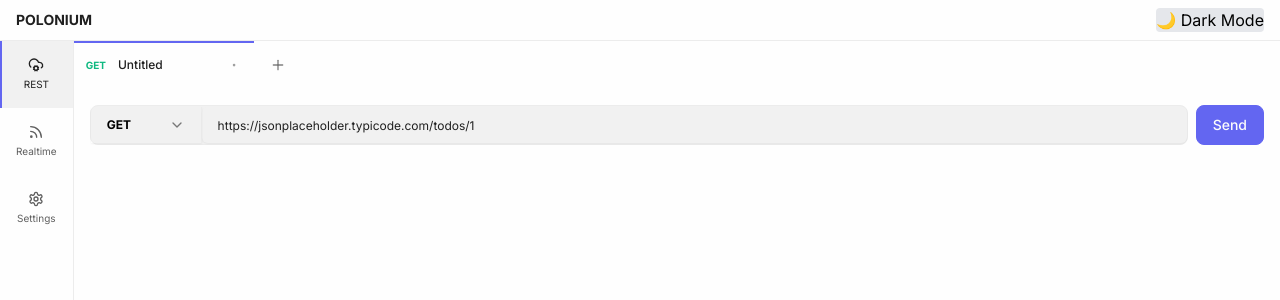
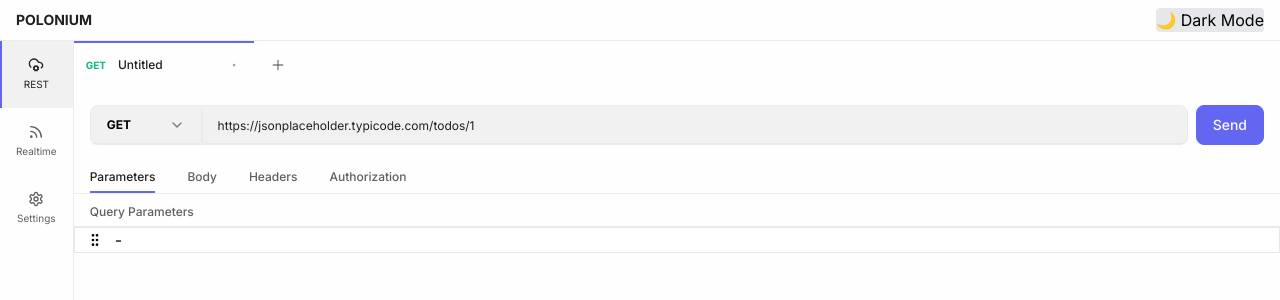
Before and after one commit to Reche13/polonium, a Next.js app: page / in a window 1280 px wide. Shown: the top 300 px of the page. Built offline with nearby package versions, Linux system fonts and the light colour scheme.

Commit message:
draggable table added

```diff
--- a/package.json
+++ b/package.json
@@ -9,6 +9,10 @@
     "lint": "next lint"
   },
   "dependencies": {
+    "@dnd-kit/core": "^6.3.1",
+    "@dnd-kit/modifiers": "^9.0.0",
+    "@dnd-kit/sortable": "^10.0.0",
+    "@dnd-kit/utilities": "^3.2.2",
     "@radix-ui/react-select": "^2.1.6",
     "class-variance-authority": "^0.7.1",
     "clsx": "^2.1.1",
--- a/src/app/(dashboard)/page.tsx
+++ b/src/app/(dashboard)/page.tsx
@@ -1,6 +1,7 @@
 "use client";
 
 import ActiveRequestHead from "@/components/activeRequest/ActiveRequestHead";
+import RequestOptions from "@/components/activeRequest/RequestOptions";
 import RequestURLBar from "@/components/activeRequest/RequestURLBar";
 
 export default function Home() {
@@ -8,8 +9,9 @@ export default function Home() {
     <div className="w-full bg-bg-light-pri dark:bg-bg-dark-pri">
       <ActiveRequestHead />
       <div className="w-full">
-        <div className="w-full p-4">
+        <div className="w-full">
           <RequestURLBar />
+          <RequestOptions />
         </div>
       </div>
     </div>
--- a/src/components/activeRequest/ActiveRequestHead.tsx
+++ b/src/components/activeRequest/ActiveRequestHead.tsx
@@ -7,7 +7,12 @@ const ActiveRequestHead = () => {
   const { tabs, addTab } = useRequestTabStore();
 
   const createNewTab = () => {
-    addTab({ method: "GET", title: "Untitled" });
+    addTab({
+      method: "GET",
+      title: "Untitled",
+      url: "",
+      selectedOptionNav: "PARAMS",
+    });
   };
   return (
     <div className="w-full flex items-center gap-3">
--- /dev/null
+++ b/src/components/activeRequest/RequestOptions.tsx
@@ -0,0 +1,27 @@
+import { useRequestTabStore } from "@/stores/RequestTabStore";
+import React from "react";
+import RequestOptionsHeader from "./RequestOptionsHeader";
+import Parameters from "../requestOptions/Parameters";
+
+const RequestOptions = () => {
+  const { activeTabId, tabs, editTab } = useRequestTabStore();
+  const activeRequest = tabs.find((req) => req.id === activeTabId);
+
+  const changeOptionTab = (value: OptionsNav) => {
+    editTab(activeTabId, {
+      selectedOptionNav: value,
+    });
+  };
+
+  return (
+    <div className="w-full">
+      <RequestOptionsHeader
+        selectedOptionTab={activeRequest?.selectedOptionNav!!}
+        changeOptionTab={changeOptionTab}
+      />
+      {activeRequest?.selectedOptionNav === "PARAMS" && <Parameters />}
+    </div>
+  );
+};
+
+export default RequestOptions;
--- /dev/null
+++ b/src/components/activeRequest/RequestOptionsHeader.tsx
@@ -0,0 +1,37 @@
+import { requestOptionsNav } from "@/constants/request";
+import { cn } from "@/lib/cn";
+import React from "react";
+
+interface Props {
+  selectedOptionTab: OptionsNav;
+  changeOptionTab: (value: OptionsNav) => void;
+}
+
+const RequestOptionsHeader = ({
+  selectedOptionTab,
+  changeOptionTab,
+}: Props) => {
+  return (
+    <div className="flex border-b border-stroke-light-ter dark:border-stroke-dark-ter">
+      {requestOptionsNav.map((navItem, index) => (
+        <div
+          key={index}
+          onClick={() => changeOptionTab(navItem.OptionsNav)}
+          className={cn(
+            "px-4 py-2 text-xs font-medium hover:text-text-b-pri dark:hover:text-text-w-pri bg-bg-light-pri dark:bg-bg-dark-pri relative cursor-pointer select-none",
+            selectedOptionTab === navItem.OptionsNav
+              ? "text-text-b-pri dark:text-text-w-pri"
+              : "text-text-b-sec dark:text-text-w-sec"
+          )}
+        >
+          {navItem.label}
+          {selectedOptionTab === navItem.OptionsNav && (
+            <div className="bg-primary absolute h-[2px] bottom-0 left-4 right-4" />
+          )}
+        </div>
+      ))}
+    </div>
+  );
+};
+
+export default RequestOptionsHeader;
--- a/src/components/activeRequest/RequestURLBar.tsx
+++ b/src/components/activeRequest/RequestURLBar.tsx
@@ -28,7 +28,7 @@ const RequestURLBar = () => {
   };
 
   return (
-    <div className="w-full flex gap-2">
+    <div className="w-full flex gap-2 p-4">
       <div className="border border-stroke-light-ter dark:border-stroke-dark-ter rounded-lg flex items-center w-full  bg-bg-light-sec dark:bg-bg-dark-sec">
         <Select
           value={activeRequest?.method}
--- /dev/null
+++ b/src/components/requestOptions/Parameters.tsx
@@ -0,0 +1,17 @@
+import React from "react";
+import QueryParamsTable from "../tables/QueryParamsTable";
+
+const Parameters = () => {
+  return (
+    <div className="w-full">
+      <div className="border-b border-stroke-light-ter dark:border-stroke-dark-ter px-4 py-1">
+        <span className="text-xs font-medium text-text-b-sec dark:text-text-w-sec">
+          Query Parameters
+        </span>
+      </div>
+      <QueryParamsTable />
+    </div>
+  );
+};
+
+export default Parameters;
--- /dev/null
+++ b/src/components/tables/DraggableTable.tsx
@@ -0,0 +1,72 @@
+"use client";
+
+import {
+  DndContext,
+  closestCenter,
+  useSensor,
+  useSensors,
+  PointerSensor,
+  DragEndEvent,
+} from "@dnd-kit/core";
+import {
+  SortableContext,
+  verticalListSortingStrategy,
+  useSortable,
+} from "@dnd-kit/sortable";
+import { CSS } from "@dnd-kit/utilities";
+import { restrictToVerticalAxis } from "@dnd-kit/modifiers";
+import { GripVertical } from "lucide-react";
+import { ReactNode } from "react";
+
+interface Props {
+  handleDragEnd: (e: DragEndEvent) => void;
+  rows: { id: string; [key: string]: string }[];
+  children: ReactNode;
+}
+
+export const DraggableTable = ({ handleDragEnd, rows, children }: Props) => {
+  const sensors = useSensors(useSensor(PointerSensor));
+
+  return (
+    <DndContext
+      sensors={sensors}
+      collisionDetection={closestCenter}
+      onDragEnd={handleDragEnd}
+      modifiers={[restrictToVerticalAxis]}
+    >
+      <SortableContext items={rows} strategy={verticalListSortingStrategy}>
+        <div className="divide-y border">{children}</div>
+      </SortableContext>
+    </DndContext>
+  );
+};
+
+interface RowProps {
+  id: string;
+  children: ReactNode;
+}
+
+export const Row = ({ id, children }: RowProps) => {
+  const { listeners, setNodeRef, transform, transition } = useSortable({ id });
+
+  const style = {
+    transform: CSS.Transform.toString(transform),
+    transition,
+  };
+
+  return (
+    <div
+      ref={setNodeRef}
+      {...listeners}
+      style={style}
+      className="flex items-center bg-white"
+    >
+      {/* Drag Handle */}
+      <div className="w-10 flex justify-center items-center px-2">
+        <GripVertical size={16} className="cursor-grab" {...listeners} />
+      </div>
+
+      {children}
+    </div>
+  );
+};
--- /dev/null
+++ b/src/components/tables/QueryParamsTable.tsx
@@ -0,0 +1,32 @@
+import { useRequestTabStore } from "@/stores/RequestTabStore";
+import React from "react";
+import { DraggableTable, Row } from "./DraggableTable";
+import { DragEndEvent } from "@dnd-kit/core";
+
+const QueryParamsTable = () => {
+  const { activeTabId, tabs, moveQueryParam, updateQueryParam } =
+    useRequestTabStore();
+  const activeTab = tabs.find((req) => req.id === activeTabId);
+  const queryParams = activeTab?.queryParams || [];
+
+  const handleDragEnd = ({ active, over }: DragEndEvent) => {
+    if (!over || active.id === over.id) return;
+    const fromIndex = queryParams.findIndex((r) => r.id === active.id);
+    const toIndex = queryParams.findIndex((r) => r.id === over.id);
+    if (fromIndex !== -1 && toIndex !== -1) {
+      moveQueryParam(activeTabId, fromIndex, toIndex);
+    }
+  };
+
+  return (
+    <DraggableTable handleDragEnd={handleDragEnd} rows={queryParams}>
+      {queryParams.map((param) => (
+        <Row key={param.id} id={param.id}>
+          {param.key} - {param.value}
+        </Row>
+      ))}
+    </DraggableTable>
+  );
+};
+
+export default QueryParamsTable;
--- a/src/constants/request.ts
+++ b/src/constants/request.ts
@@ -17,3 +17,25 @@ export const methods: Method[] = [
   "HEAD",
   "OPTIONS",
 ];
+
+export const requestOptionsNav: {
+  label: string;
+  OptionsNav: OptionsNav;
+}[] = [
+  {
+    label: "Parameters",
+    OptionsNav: "PARAMS",
+  },
+  {
+    label: "Body",
+    OptionsNav: "BODY",
+  },
+  {
+    label: "Headers",
+    OptionsNav: "HEADERS",
+  },
+  {
+    label: "Authorization",
+    OptionsNav: "AUTH",
+  },
+];
--- a/src/stores/RequestTabStore.ts
+++ b/src/stores/RequestTabStore.ts
@@ -1,10 +1,14 @@
 import { create } from "zustand";
+
+type RowType = { id: string; [key: string]: string };
 
 interface RequestTab {
   id: string;
   title: string;
   method: Method;
   url: string;
+  selectedOptionNav: OptionsNav;
+  queryParams?: RowType[];
 }
 
 interface RequestTabStore {
@@ -14,6 +18,14 @@ interface RequestTabStore {
   removeTab: (id: string) => void;
   setActiveTab: (id: string) => void;
   editTab: (id: string, updates: Partial<Omit<RequestTab, "id">>) => void;
+  setQueryParams: (tabId: string, rows: RowType[]) => void;
+  updateQueryParam: (
+    tabId: string,
+    id: string,
+    key: string,
+    value: string
+  ) => void;
+  moveQueryParam: (tabId: string, fromIndex: number, toIndex: number) => void;
 }
 
 export const useRequestTabStore = create<RequestTabStore>((set) => ({
@@ -23,6 +35,8 @@ export const useRequestTabStore = create<RequestTabStore>((set) => ({
       title: "Untitled",
       method: "GET",
       url: "https://jsonplaceholder.typicode.com/todos/1",
+      selectedOptionNav: "PARAMS",
+      queryParams: [{ id: crypto.randomUUID(), key: "", value: "" }],
     },
   ],
   activeTabId: "default-tab",
@@ -62,4 +76,39 @@ export const useRequestTabStore = create<RequestTabStore>((set) => ({
     }),
 
   setActiveTab: (id) => set(() => ({ activeTabId: id })),
+
+  // QUERY PARAMS
+  setQueryParams: (tabId, rows) =>
+    set((state) => ({
+      tabs: state.tabs.map((tab) =>
+        tab.id === tabId ? { ...tab, queryParams: rows } : tab
+      ),
+    })),
+
+  updateQueryParam: (tabId, id, key, value) =>
+    set((state) => ({
+      tabs: state.tabs.map((tab) =>
+        tab.id === tabId
+          ? {
+              ...tab,
+              queryParams: tab.queryParams?.map((row) =>
+                row.id === id ? { ...row, [key]: value } : row
+              ),
+            }
+          : tab
+      ),
+    })),
+
+  moveQueryParam: (tabId, fromIndex, toIndex) =>
+    set((state) => ({
+      tabs: state.tabs.map((tab) => {
+        if (tab.id !== tabId) return tab;
+
+        const newRows = [...tab.queryParams!!];
+        const [movedItem] = newRows.splice(fromIndex, 1);
+        newRows.splice(toIndex, 0, movedItem);
+
+        return { ...tab, queryParams: newRows };
+      }),
+    })),
 }));
--- a/src/types/index.ts
+++ b/src/types/index.ts
@@ -7,3 +7,5 @@ type RequestProps = {
 };
 
 type Method = "GET" | "POST" | "PUT" | "PATCH" | "DELETE" | "HEAD" | "OPTIONS";
+
+type OptionsNav = "PARAMS" | "BODY" | "HEADERS" | "AUTH";
```
Also changed, not shown: 1 other file (tests, documents, lock files or other folders).
